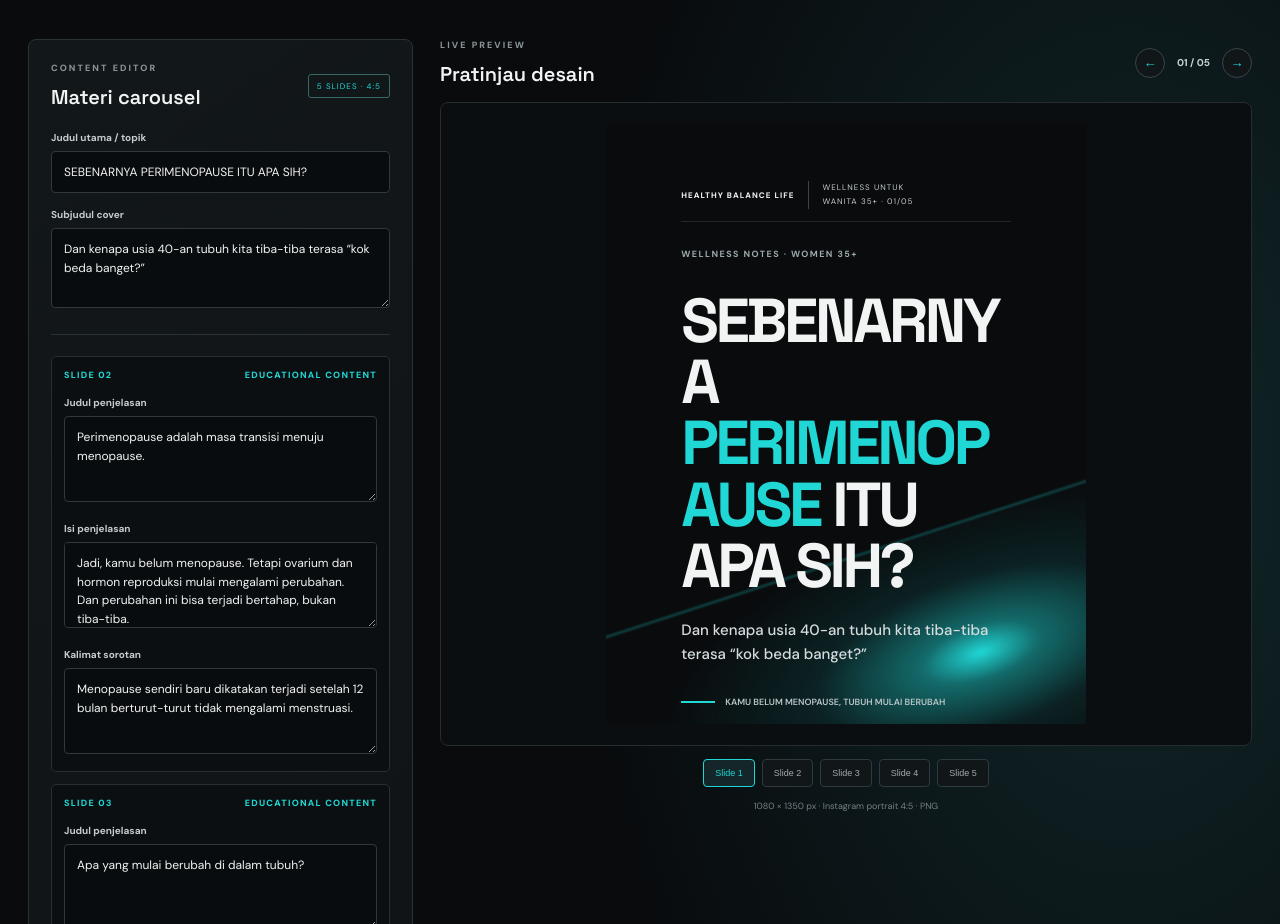
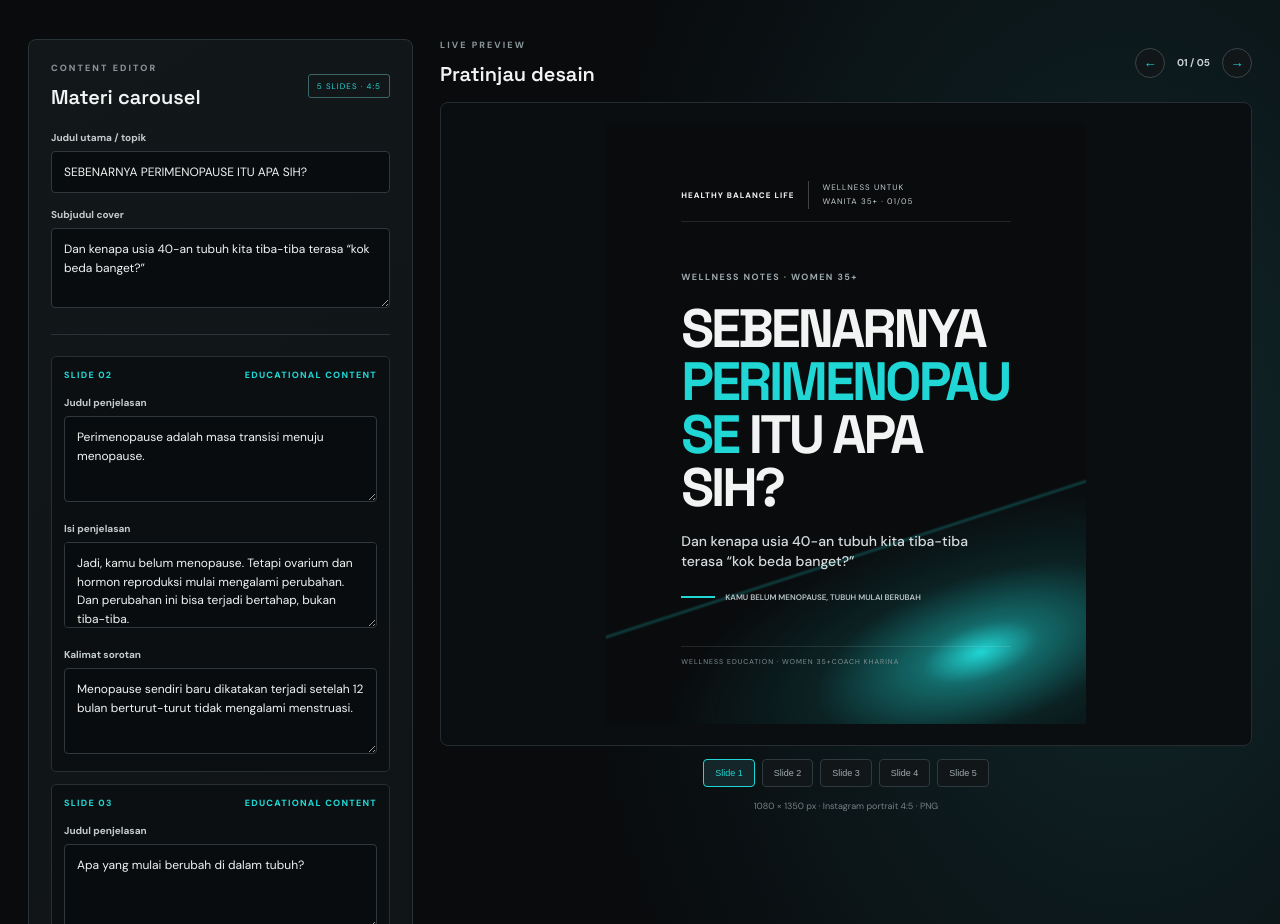
Before and after one commit to Alankharina81/healthy-balance-life-perimenopause-carousel, a plain HTML site: page index.html in a window 1280 px wide. Shown: the part 300-1224 px from the top of the page. Drawn offline with nearby package versions, Linux system fonts and the light colour scheme.

Commit message:
Fix carousel slide bottom text clipping and fit content within artboard

```diff
--- a/style.css
+++ b/style.css
@@ -19,3 +19,18 @@ label{display:block;margin:15px 0 7px;font-size:10px;font-weight:700;color:#c5cc
 .thumbs{display:flex;justify-content:center;gap:7px;margin-top:13px;flex-wrap:wrap}.thumb{border:1px solid #303a3e;background:#111619;color:#9eabad;border-radius:4px;padding:8px 11px;font-size:9px;cursor:pointer}.thumb.active{border-color:var(--cyan);background:#142629;color:var(--cyan)}.helper{text-align:center;margin:13px 0;color:#758185;font-size:9px}
 footer{display:flex;justify-content:space-between;gap:15px;padding:19px clamp(16px,5vw,72px);border-top:1px solid #252d31;font-size:8px;font-weight:700;letter-spacing:.14em;color:#778489}
 @media(max-width:850px){.workspace{grid-template-columns:1fr}.preview{order:1}.editor{order:2}}@media(max-width:560px){.topbar{align-items:flex-start}.actions{flex-wrap:wrap;justify-content:flex-end}.saved{display:none}.button{padding:8px 9px;font-size:9px}.brand b{font-size:9px}main{padding:32px 14px 44px}.stage{padding:8px}footer{flex-direction:column;gap:8px}}
+
+
+/* Overflow guard: keep the top and bottom brand bars inside the 4:5 artboard. */
+.slide{box-sizing:border-box;min-height:0}
+.slide-top,.slide-bottom{flex:0 0 auto;min-width:0}
+.slide-top span,.slide-bottom span{min-width:0;overflow-wrap:anywhere}
+.cover-content,.detail-content{flex:1 1 auto;min-height:0;box-sizing:border-box}
+.detail-content{justify-content:flex-start;padding-top:5%;padding-bottom:4%}
+.detail-content h2{font-size:clamp(24px,4.25vw,43px);line-height:1.04;margin:5% 0 4%}
+.detail-content p{font-size:clamp(11px,1.55vw,14px);line-height:1.52}
+.detail-content .emphasis{margin-top:6%;padding:3.5% 4%;font-size:clamp(9px,1.25vw,12px);line-height:1.45}
+.cover-content{padding:5% 0 3%;justify-content:center}
+.cover-content h2{font-size:clamp(30px,5.3vw,54px);margin:6% 0 5%;line-height:.98}
+.cover-content p{font-size:clamp(10px,1.5vw,14px);line-height:1.45}
+.cover-mark{margin-top:6%;font-size:clamp(6px,1vw,8px)}
```
